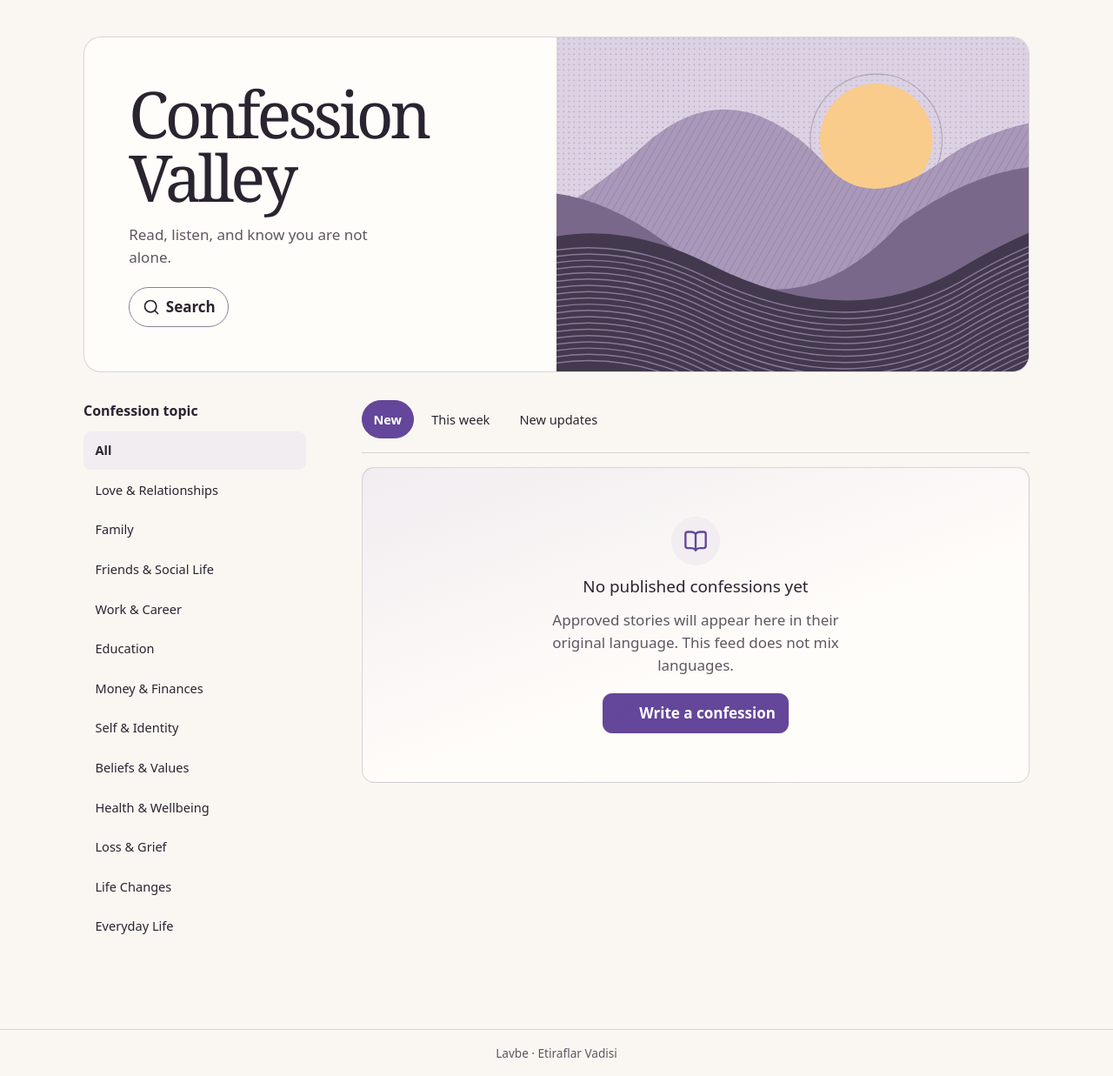
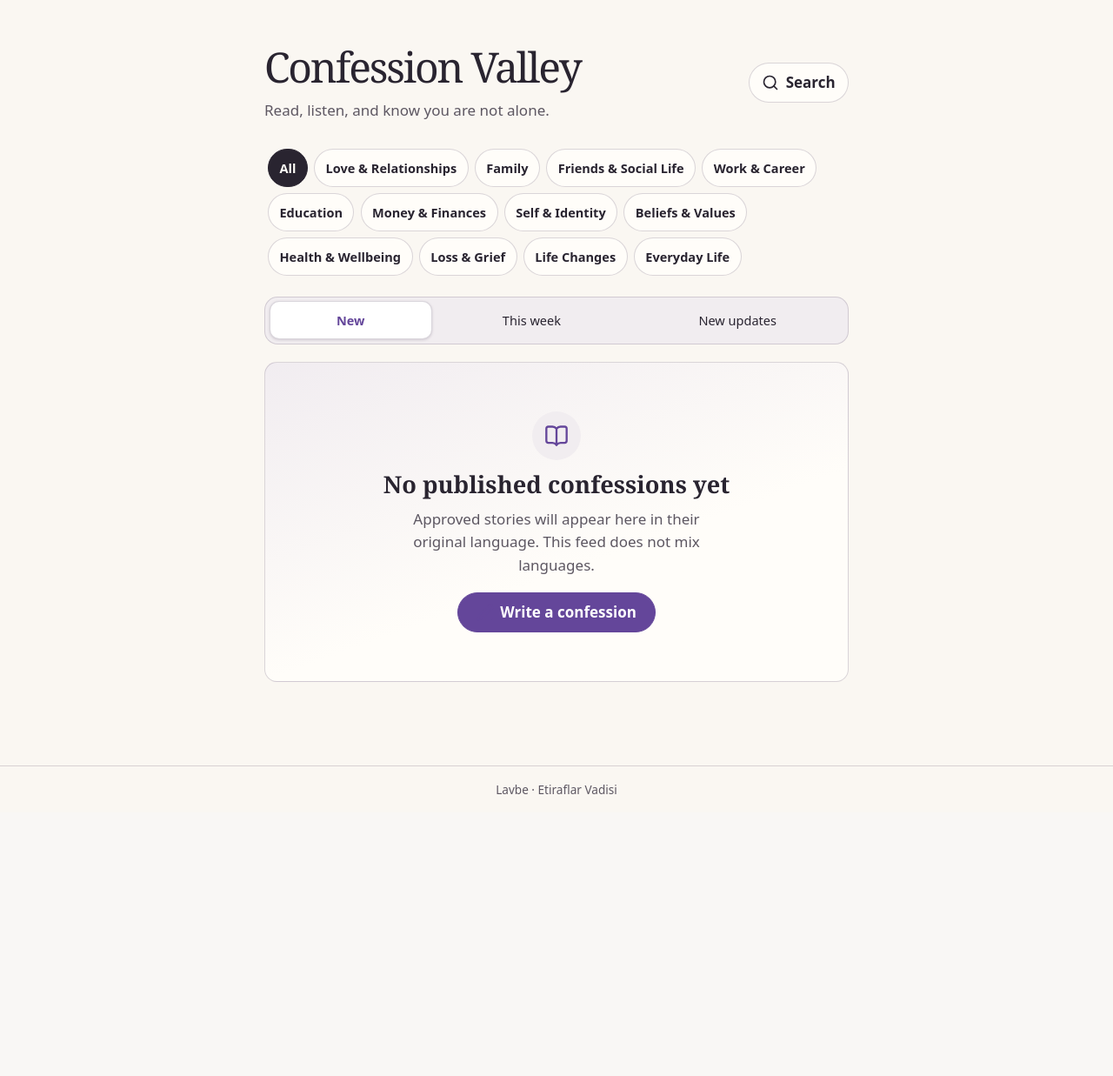
Before and after one commit to fuadoglu/LavbeEtiraf, a Laravel app: page /en in a window 1280 px wide. Shown: the part 68-1305 px from the top of the page at 87% size. After the commit the page ends 981 px from the top, so only its background shows below. Run offline with Laravel 12, Linux system fonts and the light colour scheme; data that the repository does not hold is empty; style sheets or scripts are compiled from the project's sources.

Commit message:
Restore the single column feed and refine its visual hierarchy

```diff
--- a/resources/css/app.css
+++ b/resources/css/app.css
@@ -193,47 +193,21 @@ button, a, input, select, textarea { -webkit-tap-highlight-color: transparent; }
     .nav-link { min-width: 0; }
 }
 
-/* The feed cover pairs the reading column with a two-ink valley print. */
-.valley-feed {
-    --print-sky: #dcd2e4;
-    --print-sun: #f9cc8c;
-    --print-far: #a998b9;
-    --print-mid: #796889;
-    --print-ink: #43394e;
-}
-:root[data-theme="night"] .valley-feed {
-    --print-sky: #42384e;
-    --print-sun: #ebca93;
-    --print-far: #867795;
-    --print-mid: #635670;
-    --print-ink: #312a3b;
-}
-.page-content:has(.valley-feed) { width: min(calc(100% - 2rem), 68rem); }
-.valley-cover { display: grid; grid-template-columns: 1fr 1fr; isolation: isolate; overflow: hidden; border: 1px solid var(--line); border-radius: 1.25rem; background: var(--surface); }
-.valley-print { grid-area: 1 / 2; width: 100%; height: 100%; min-height: 0; color: var(--print-ink); }
-.cover-copy { grid-area: 1 / 1; align-self: center; padding: clamp(1.5rem, 4vw, 3.4rem); }
-.cover-copy h1, .confession-detail .page-heading h1 { margin: 0; font: 500 clamp(2.6rem, 5.8vw, 5.3rem)/.99 Georgia, serif; letter-spacing: -.055em; overflow-wrap: anywhere; text-wrap: balance; }
-.cover-copy p { margin: 1rem 0 1.3rem; color: var(--muted); max-width: 32ch; }
-.feed-search { border-radius: 2rem; }
-.valley-grid { display: grid; grid-template-columns: minmax(11rem, 1fr) minmax(0, 3fr); gap: clamp(1.5rem, 5vw, 4rem); padding-block-start: 2rem; }
-.valley-topics h2 { margin-block: 0 .65rem; font-size: 1rem; font-weight: 700; }
-.valley-topics .topic-panel { display: grid; gap: .1rem; max-height: none; overflow: visible; padding: 0; }
-.valley-topics .topic-chip { justify-content: start; border-color: transparent; background: transparent; border-radius: .55rem; white-space: normal; }
-.valley-topics .topic-chip:is(:hover,[aria-current]) { background: var(--hint); }
-.valley-stories { min-width: 0; }
-.valley-stories > .sort-panel { margin-block-end: 1rem; }
-.valley-stories .story-card { padding: clamp(1.2rem, 3vw, 2rem); overflow-wrap: anywhere; }
-.valley-stories .story-title { font: 600 clamp(1.45rem, 3vw, 2.2rem)/1.15 Georgia, serif; }
-.valley-stories .story-title a { text-decoration: none; }
-.valley-stories .story-title a:hover { text-decoration: underline; }
-.valley-stories .story-card time { display: block; margin-block-start: 1rem; color: var(--muted); font-size: .85rem; }
-.confession-detail > .page-heading { padding-block: 1.8rem; border-bottom: 1px solid var(--line); }
-@media (max-width: 720px) {
-    .valley-cover { grid-template-columns: 1fr; }
-    .valley-print { grid-area: 1 / 1; height: clamp(6rem, 21vw, 9rem); }
-    .cover-copy { grid-area: 2 / 1; padding: 1.3rem; }
-    .valley-grid { display: block; padding-block-start: 1.2rem; }
-    .valley-topics .topic-panel { display: flex; flex-wrap: nowrap; overflow-x: auto; padding: .3rem; }
-    .valley-topics .topic-chip { flex: none; border-color: var(--line); }
-    .valley-stories { margin-block-start: .85rem; }
-}
+.feed-heading { margin-block: .5rem 1.6rem; }
+.feed-heading h1 { font-weight: 500; letter-spacing: -.045em; }
+.feed-heading p { max-width: 42ch; line-height: 1.6; }
+.feed-search { border-radius: 2rem; border-color: var(--line); }
+.feed-controls { gap: 1.1rem; }
+.feed-controls .topic-panel { padding-inline: .25rem; }
+.topic-chip { border-color: var(--line); font-weight: 550; }
+.topic-chip[aria-current="page"] { background: var(--text); border-color: var(--text); color: var(--surface); }
+.feed-controls .sort-panel { gap: .25rem; padding: .3rem; border: 1px solid var(--line); border-radius: .95rem; background: var(--hint); }
+.feed-controls .sort-link { flex: 1 1 auto; border-radius: .7rem; }
+.feed-controls .sort-link[aria-current="page"] { background: var(--surface-raised); border-color: var(--line); color: var(--action); box-shadow: 0 1px 3px var(--line); }
+.confession-feed .story-card { padding: clamp(1.1rem, 3vw, 1.6rem); box-shadow: 0 2px 8px color-mix(in srgb, var(--text) 4%, transparent); overflow-wrap: anywhere; }
+.confession-feed .story-title { font: 600 clamp(1.3rem, 3vw, 1.65rem)/1.3 Georgia, serif; }
+.confession-feed .story-title a { text-decoration: none; }
+.confession-feed .story-title a:hover { text-decoration: underline; }
+.confession-feed time { display: block; margin-top: .8rem; color: var(--muted); font-size: .85rem; }
+.empty-state h2 { font: 600 clamp(1.35rem, 3vw, 1.7rem)/1.25 Georgia, serif; text-wrap: balance; }
+.empty-state .button { border-radius: 2rem; padding-inline: 1.3rem; }
--- a/resources/views/components/valley-print.blade.php
+++ /dev/null
@@ -1,23 +0,0 @@
-<svg class="valley-print" viewBox="0 0 640 320" preserveAspectRatio="xMidYMax slice" aria-hidden="true" focusable="false">
-    <defs>
-        <pattern id="valley-paper" width="5" height="5" patternUnits="userSpaceOnUse">
-            <circle cx="1" cy="1" r=".65" fill="currentColor" opacity=".3"/>
-        </pattern>
-        <pattern id="valley-hatch" width="6" height="6" patternUnits="userSpaceOnUse" patternTransform="rotate(30)">
-            <path d="M0 0V6" stroke="currentColor" opacity=".28"/>
-        </pattern>
-    </defs>
-    <path fill="var(--print-sky)" d="M0 0h640v320H0z"/>
-    <path fill="url(#valley-paper)" d="M0 0h640v320H0z"/>
-    <circle cx="400" cy="98" r="54" fill="var(--print-sun)"/>
-    <circle cx="400" cy="98" r="63" fill="none" stroke="currentColor" opacity=".28"/>
-    <path fill="var(--print-far)" d="M0 202Q88 185 177 104T359 129Q399 165 463 118T640 74V320H0Z"/>
-    <path fill="url(#valley-hatch)" d="M0 202Q88 185 177 104T359 129Q399 165 463 118T640 74V320H0Z"/>
-    <path fill="var(--print-mid)" d="M0 166Q97 116 208 203T423 178Q539 93 640 139V320H0Z"/>
-    <path fill="var(--print-ink)" d="M0 234Q108 150 241 217T480 221Q570 167 640 162V320H0Z"/>
-    <g fill="none" stroke="var(--print-far)" stroke-width="1.2" opacity=".68">
-        @for($line = 0; $line < 19; $line++)
-            <path transform="translate(0 {{ $line * 6 }})" d="M-12 250Q103 164 237 229T480 234Q572 178 652 174"/>
-        @endfor
-    </g>
-</svg>
--- a/resources/views/home.blade.php
+++ b/resources/views/home.blade.php
@@ -14,22 +14,17 @@
 @endpush
 
 @section('content')
-    <section class="valley-feed" aria-labelledby="feed-title">
-        <header class="valley-cover">
-            <x-valley-print />
-            <div class="cover-copy">
-                <h1 id="feed-title">{{ $topic ? ($topic['labels'][app()->getLocale()] ?? $topic['labels']['en']) : __('lavbe.feed_title') }}</h1>
-                <p>{{ __('lavbe.feed_subtitle') }}</p>
-                <a class="button button-secondary feed-search" href="{{ route('search', ['locale' => $lavbeLocale['segment']]) }}"><x-icon name="search" />{{ __('lavbe.search_title') }}</a>
+    <section aria-labelledby="feed-title">
+        <div class="page-heading feed-heading">
+            <div>
+            <h1 id="feed-title">{{ $topic ? ($topic['labels'][app()->getLocale()] ?? $topic['labels']['en']) : __('lavbe.feed_title') }}</h1>
+            <p>{{ __('lavbe.feed_subtitle') }}</p>
             </div>
-        </header>
+            <a class="button button-secondary feed-search" href="{{ route('search', ['locale' => $lavbeLocale['segment']]) }}"><x-icon name="search" />{{ __('lavbe.search_title') }}</a>
+        </div>
 
-        <div class="valley-grid">
-        <aside class="valley-topics">
-            <h2>{{ __('lavbe.categories') }}</h2>
+        <div class="feed-controls">
             <x-topic-panel :selected="$category" :categories="$categories" />
-        </aside>
-        <div class="valley-stories">
             <nav class="sort-panel" aria-label="{{ __('lavbe.sort_label') }}">
                 @foreach($sortLabels as $key => $label)
                     @php
@@ -40,6 +35,7 @@
                     <a class="sort-link" href="{{ $href }}" @if($sort === $key) aria-current="page" @endif>{{ __($sortLabels[$key]) }}</a>
                 @endforeach
             </nav>
+        </div>
 
         @if($confessions->isEmpty())
             <div class="empty-state">
@@ -65,7 +61,5 @@
             </button>
             <button type="button" class="muted" data-feed-status data-retry-label="{{ __('lavbe.retry') }}" data-refresh-label="{{ __('lavbe.refresh') }}" hidden aria-live="polite"></button>
         @endif
-        </div>
-        </div>
     </section>
 @endsection
```
Also changed, not shown: docs/ui/design-system.md (+0 -2 lines).
